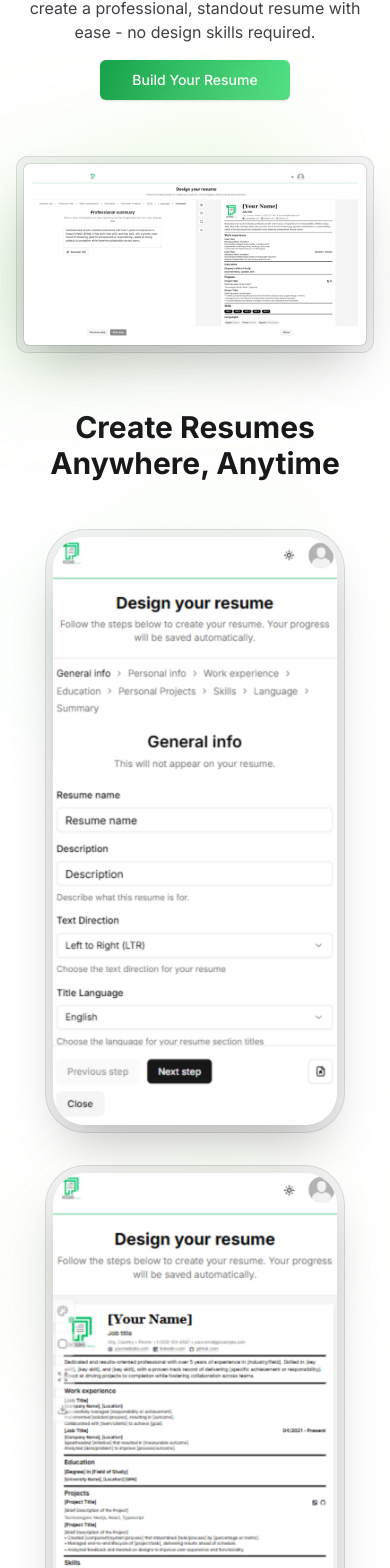
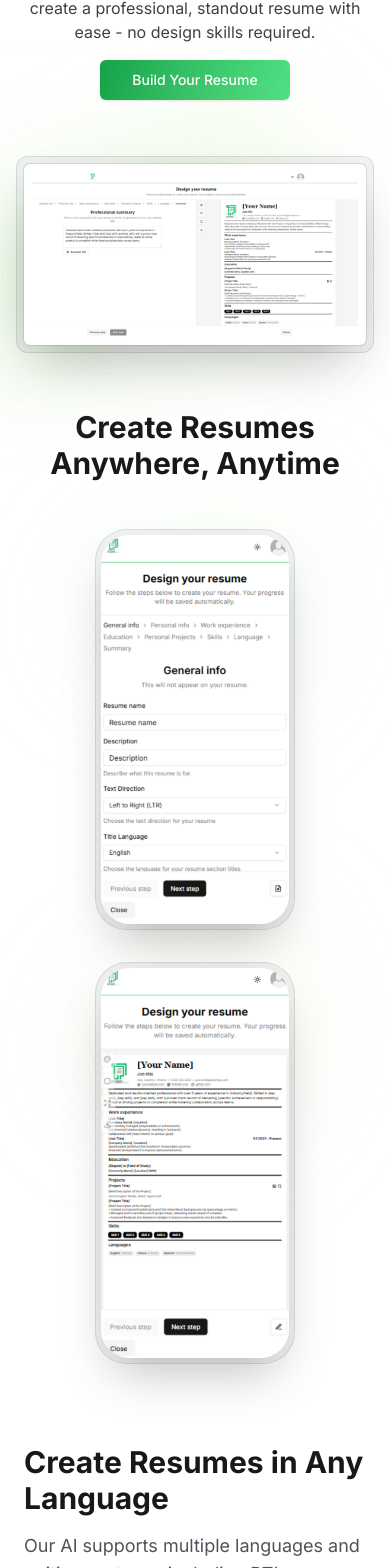
Before and after one commit to MaorSaadia/resume-craft, a Next.js app: page / in a window 390 px wide. Shown: the part 422-1990 px from the top of the page. Built offline with nearby package versions, Linux system fonts and the light colour scheme.

Commit message:
adjust the mobile responsiveness

```diff
--- a/src/app/page.tsx
+++ b/src/app/page.tsx
@@ -83,16 +83,16 @@ export default function Home() {
           <h2 className="text-center text-3xl font-bold text-zinc-900 dark:text-zinc-300 sm:text-4xl mb-12">
             Create Resumes Anywhere, Anytime
           </h2>
-          <div className="grid grid-cols-1 md:grid-cols-2 gap-8 items-center">
-            <div className="relative mx-auto max-w-[300px]">
-              <div className="dark:bg-gray-50/2 rounded-[2.5rem] bg-gray-900/5 p-2 ring-1 ring-inset ring-gray-900/10 dark:ring-gray-100/50">
+          <div className="grid grid-cols-1 md:grid-cols-2 gap-8 md:gap-12 items-center">
+            <div className="relative mx-auto max-w-[200px] sm:max-w-[250px] md:max-w-[300px]">
+              <div className="dark:bg-gray-50/2 rounded-[2rem] bg-gray-900/5 p-1.5 sm:p-2 ring-1 ring-inset ring-gray-900/10 dark:ring-gray-100/50">
                 <Image
                   src="/mobile-preview-1.png"
                   alt="mobile app preview - resume editor"
                   width={317}
                   height={657}
                   quality={100}
-                  className="rounded-[2rem] shadow-2xl"
+                  className="rounded-[1.8rem] shadow-2xl w-full h-auto"
                 />
               </div>
               <div
@@ -109,15 +109,15 @@ export default function Home() {
               </div>
             </div>
 
-            <div className="relative mx-auto max-w-[300px]">
-              <div className="dark:bg-gray-50/2 rounded-[2.5rem] bg-gray-900/5 p-2 ring-1 ring-inset ring-gray-900/10 dark:ring-gray-100/50">
+            <div className="relative mx-auto max-w-[200px] sm:max-w-[250px] md:max-w-[300px]">
+              <div className="dark:bg-gray-50/2 rounded-[2rem] bg-gray-900/5 p-1.5 sm:p-2 ring-1 ring-inset ring-gray-900/10 dark:ring-gray-100/50">
                 <Image
                   src="/mobile-preview-2.png"
                   alt="mobile app preview - resume template"
                   width={317}
                   height={657}
                   quality={100}
-                  className="rounded-[2rem] shadow-2xl"
+                  className="rounded-[1.8rem] shadow-2xl w-full h-auto"
                 />
               </div>
               <div
@@ -137,7 +137,7 @@ export default function Home() {
         </div>
       </div>
       {/* Language Support section */}
-      <div className="mx-auto mt-32 max-w-6xl px-6 lg:px-8">
+      <div className="mx-auto mt-20 max-w-6xl px-6 lg:px-8">
         <div className="grid md:grid-cols-2 gap-12 items-center">
           <div>
             <h2 className="text-3xl font-bold text-zinc-900 dark:text-zinc-300 sm:text-4xl">
```
